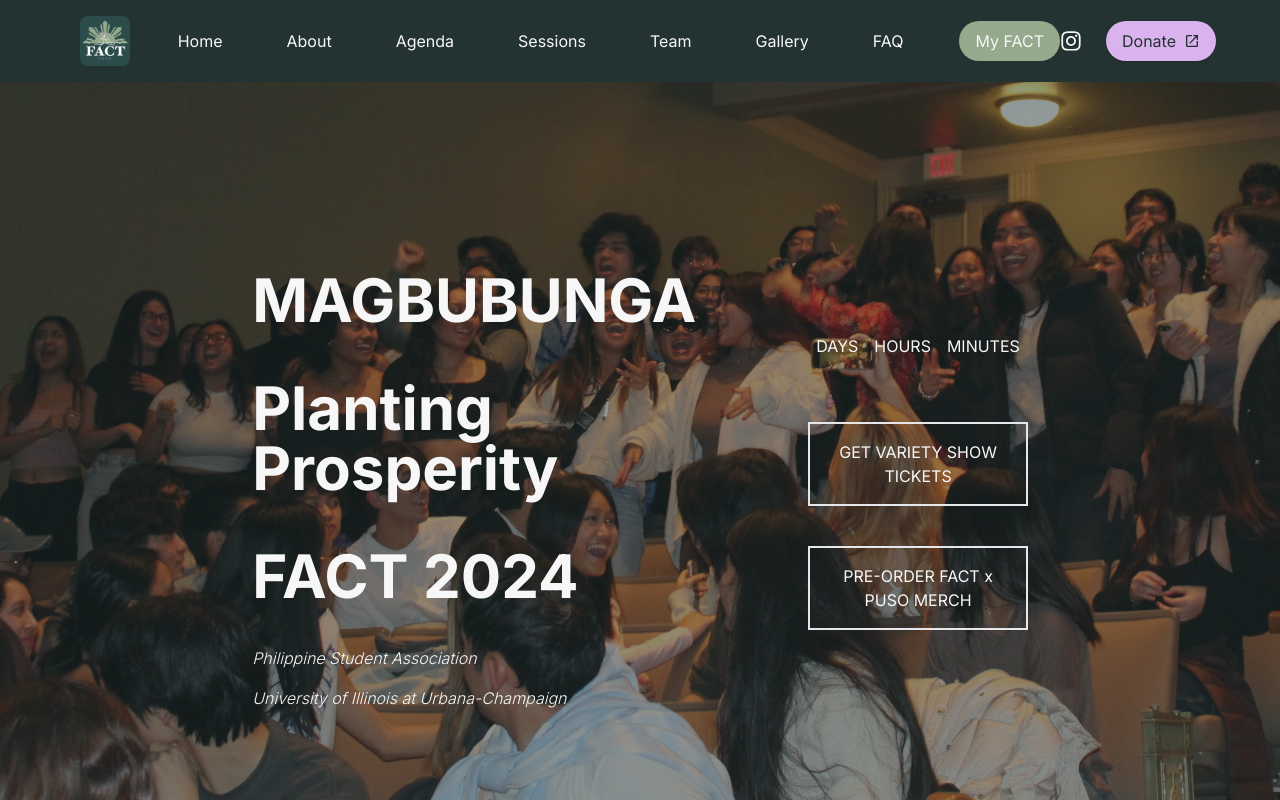
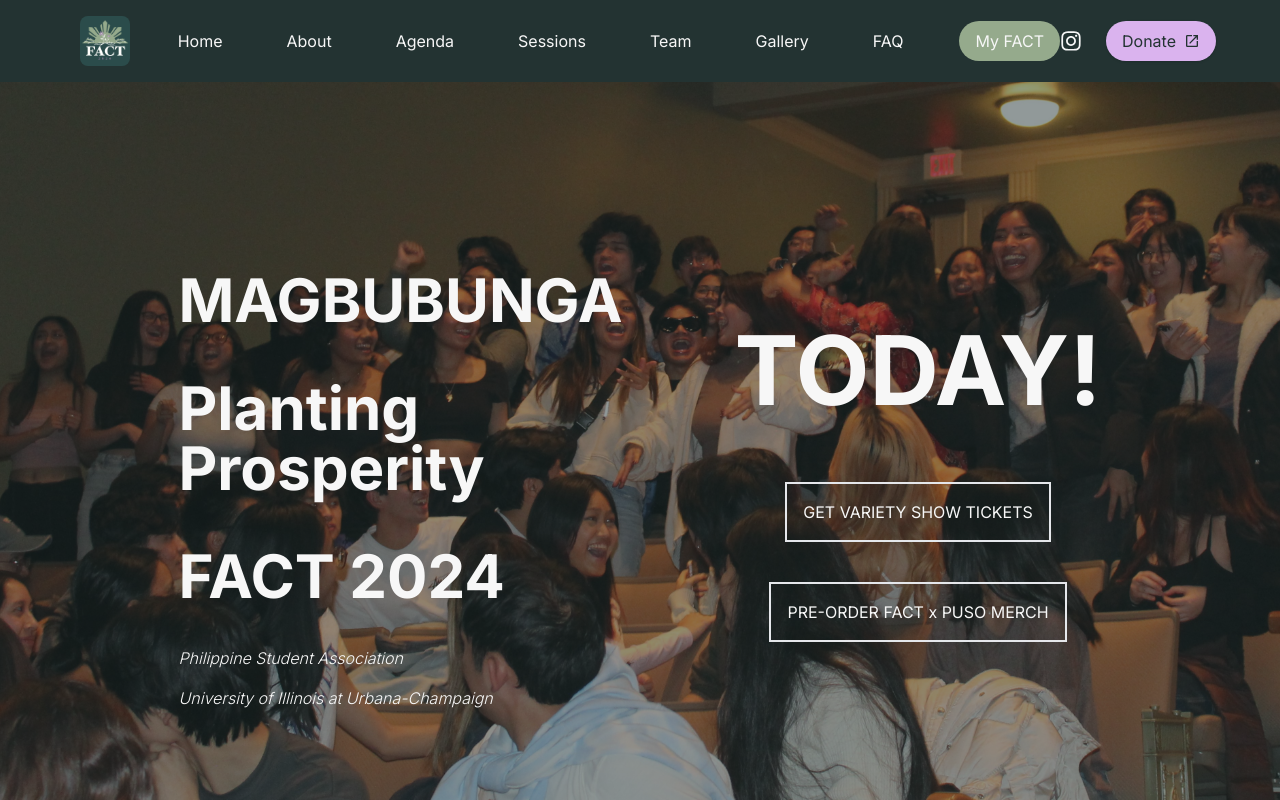
Before and after one commit to filipinx-americans-coming-together/fact-website-frontend, a Next.js app: page / in a window 1280 px wide. Shown: the top 800 px of the page. Built offline with nearby package versions, Linux system fonts and the light colour scheme; no server answers.

Commit message:
updated date to reflect day-of website

```diff
--- a/src/app/page.tsx
+++ b/src/app/page.tsx
@@ -46,9 +46,7 @@ export default function Home() {
                     </div>
                     <div className="my-4 md:mx-8 lg:mx-14"></div>
                     <div className="flex flex-col justify-center text-center gap-2">
-                        <CountdownTimer
-                            date={new Date("December 6, 2024 19:00:00")}
-                        />
+                        <div className="font-bold text-6xl md:text-8xl">TODAY!</div>
                         <br className="my-5" />
                         {/* <p className="italic font-light my-2">
                             Registration opens 11/1/2024
```
